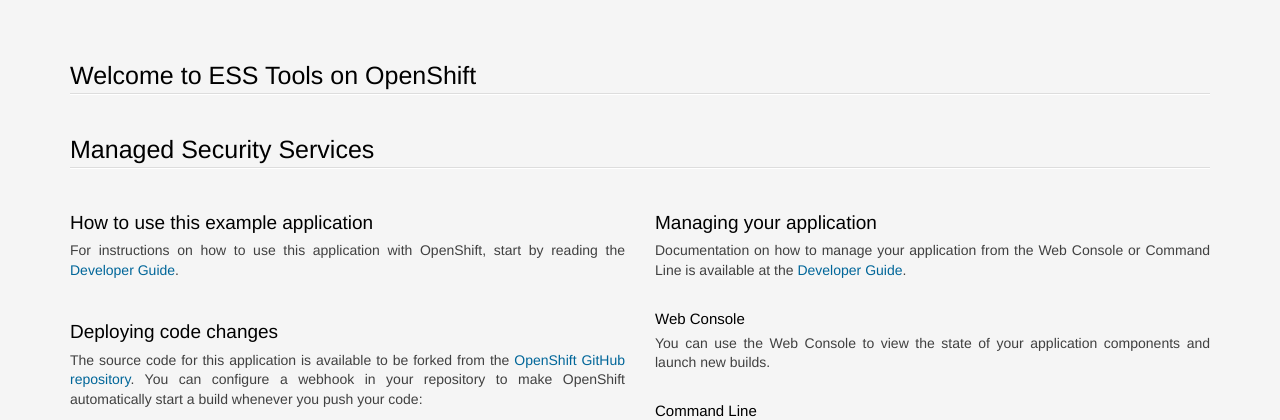
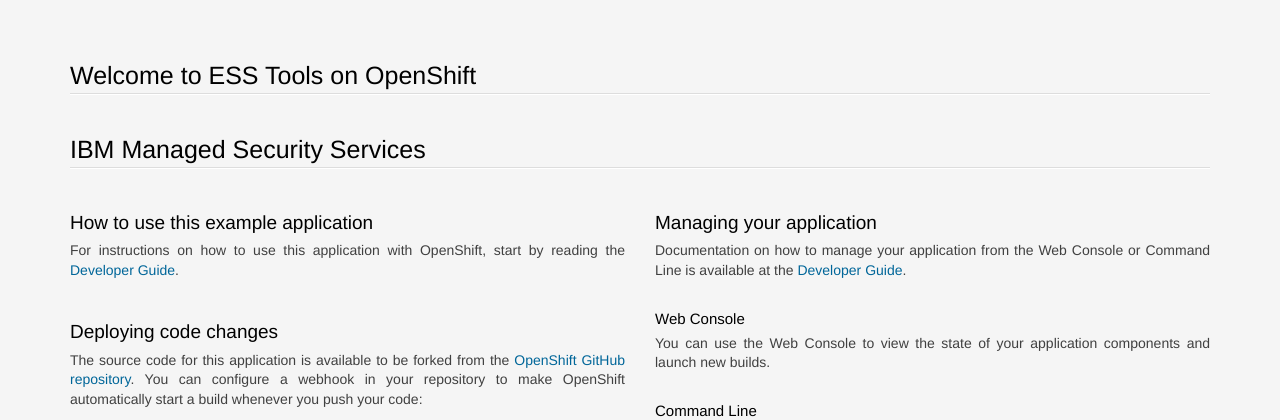
Before and after one commit to lsmiley/django-ex-ess-tools, a Django app: page / in a window 1280 px wide. Shown: the top 420 px of the page. Run offline with Django 3.2, Linux system fonts and the light colour scheme; data comes from the database, SQL or seed files in the repository; some libraries are stand-ins or nearby versions.

Commit message:
Initial commit

```diff
--- a/welcome/templates/welcome/index.html
+++ b/welcome/templates/welcome/index.html
@@ -213,7 +213,7 @@
 <section class='container'>
           <hgroup>
             <h1>Welcome to ESS Tools on OpenShift</h1>
-              <h1>Managed Security Services</h1>
+              <h1>IBM Managed Security Services</h1>
           </hgroup>
 
 
```
